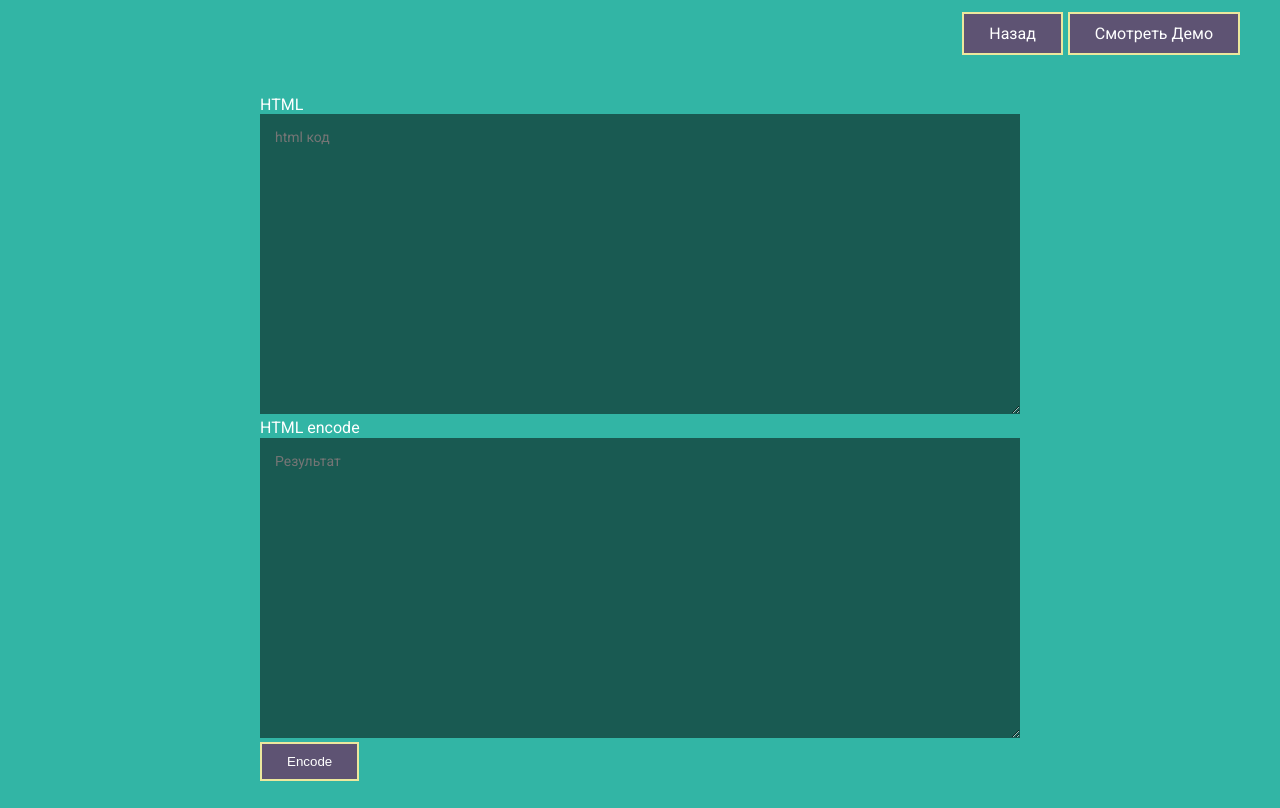
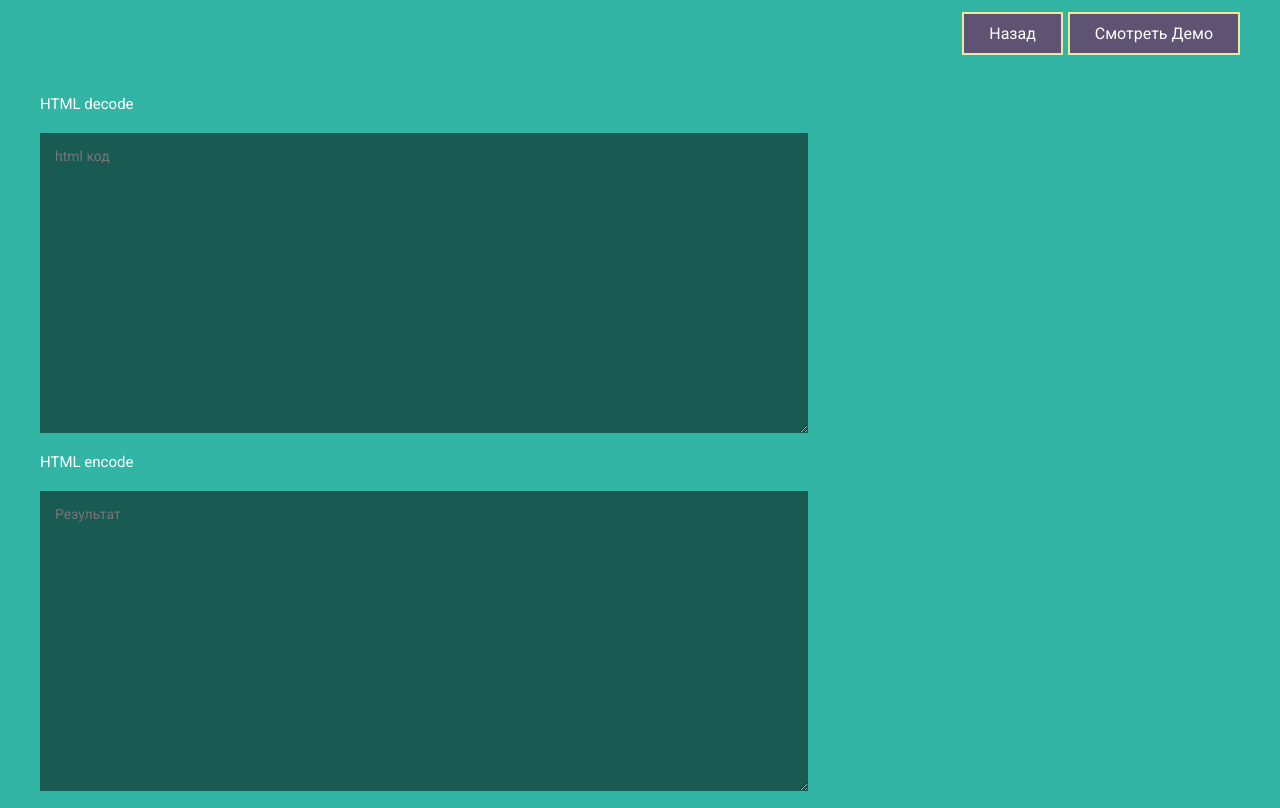
Before and after one commit to Alexshev7/web-rocket, a plain HTML site: page teamplate.html in a window 1280 px wide. Shown: the part 430-1238 px from the top of the page. Drawn offline with Linux system fonts and the light colour scheme.

Commit message:
fix: fix encoder

```diff
--- a/assets/css/style.css
+++ b/assets/css/style.css
@@ -579,19 +579,17 @@ ul.tab-list span.page {
 
 
 /* encoder generator */
-.encoder-wrapper {
-     display: flex;
-     justify-content: center;
-}
 
 .encoder {
      display: flex;
      flex-direction: column;
-     align-self: center;
+     gap: 20px;
 }
 
 .encoder__item {
-     max-width: 760px;
+     display: flex;
+     flex-direction: column;
+     gap: 20px;
 }
 
 .btn-encoder {
@@ -599,7 +597,7 @@ ul.tab-list span.page {
 }
 
 textarea {
-     width: 100%;
+     max-width: 768px;
      min-height: 300px;
      font-family: 'Roboto', sans-serif;
      font-style: normal;
@@ -607,6 +605,10 @@ textarea {
      font-size: 14px;
      padding: 10px;
      color: var(--gold);
+}
+
+textarea::-webkit-scrollbar {
+     width: 0px;
 }
 
 .encoder-form__item {
@@ -641,6 +643,9 @@ textarea {
      resize: none;
 }
 
+label {
+     font-size: 15px;
+}
 
 /* footer */
 .footer {
--- a/assets/js/main.js
+++ b/assets/js/main.js
@@ -88,9 +88,26 @@ window.onload = function () {
 
 // decoder
 function encode() {
-     document.getElementById('html-encoded').value = htmlEntities(document.getElementById('html-decode').value);
+     document.getElementById('html-encoded').value = htmlEntities(document.getElementById('html-decoded').value);
+}
+
+// Выделение и копирование из textarea
+function copy() {
+     let textarea = document.getElementById("html-encoded");
+     textarea.select();
+     document.execCommand("copy");
 }
 
 function htmlEntities(str) {
      return String(str).replace(/&/g, '&amp;').replace(/</g, '&lt;').replace(/>/g, '&gt;').replace(/"/g, '&quot;');
 }
+
+// textarea autoheight
+const textareas = document.querySelectorAll("textarea");
+
+for (let textarea of textareas) {
+     textarea.addEventListener("copy", e => {
+          let scHeight = e.target.scrollHeight;
+          textarea.style.height = `${scHeight}px`;
+     });
+}
--- a/teamplate.html
+++ b/teamplate.html
@@ -78,20 +78,20 @@
                     <div class="section section-encoder">
                          <div class="container">
                               <div class="encoder-wrapper">
-                                   <div class="encoder-form">
-                                        <fieldset class="encoder" style="width: 100%;border: none;">
-                                             <div class="encoder__item">
-                                                  <label for="">HTML</label>
-                                                  <textarea class="encoder-form__item encoder-form-textarea"
-                                                       id="html-decode" rows="2" placeholder="html код"></textarea>
+                                   <div class="encoder">
+                                        <div class="encoder__item">
+                                             <label for="html-decoded">HTML decode</label>
+                                             <textarea class="encoder-form__item encoder-form-textarea"
+                                                  id="html-decoded" placeholder="html код"></textarea>
 
-                                                  <label for="">HTML encode</label>
-                                                  <textarea class="encoder-form__item encoder-form-textarea" cols="60"
-                                                       id="html-encoded" rows="2" placeholder="Результат"></textarea>
-                                             </div>
-                                             <button class="encoder__item btn btn-encoder"
-                                                  onclick="encode()">Encode</button>
-                                        </fieldset>
+
+                                             <label for="html-encoded">HTML encode</label>
+                                             <textarea class="encoder-form__item encoder-form-textarea"
+                                                  id="html-encoded" placeholder="Результат"></textarea>
+                                        </div>
+
+                                        <button class="encoder__item btn btn-encoder"
+                                             onclick="encode(); copy();">Encode</button>
                                    </div>
                               </div>
                          </div>
```
